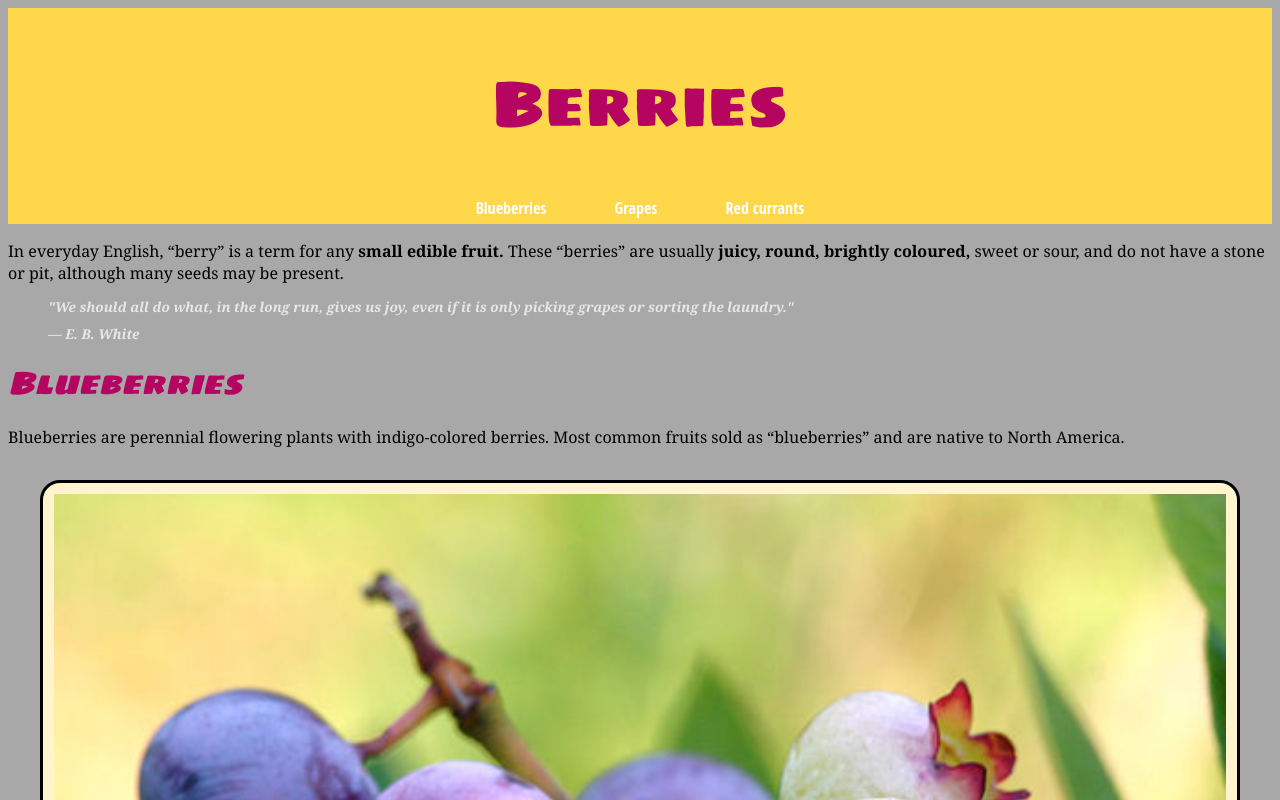
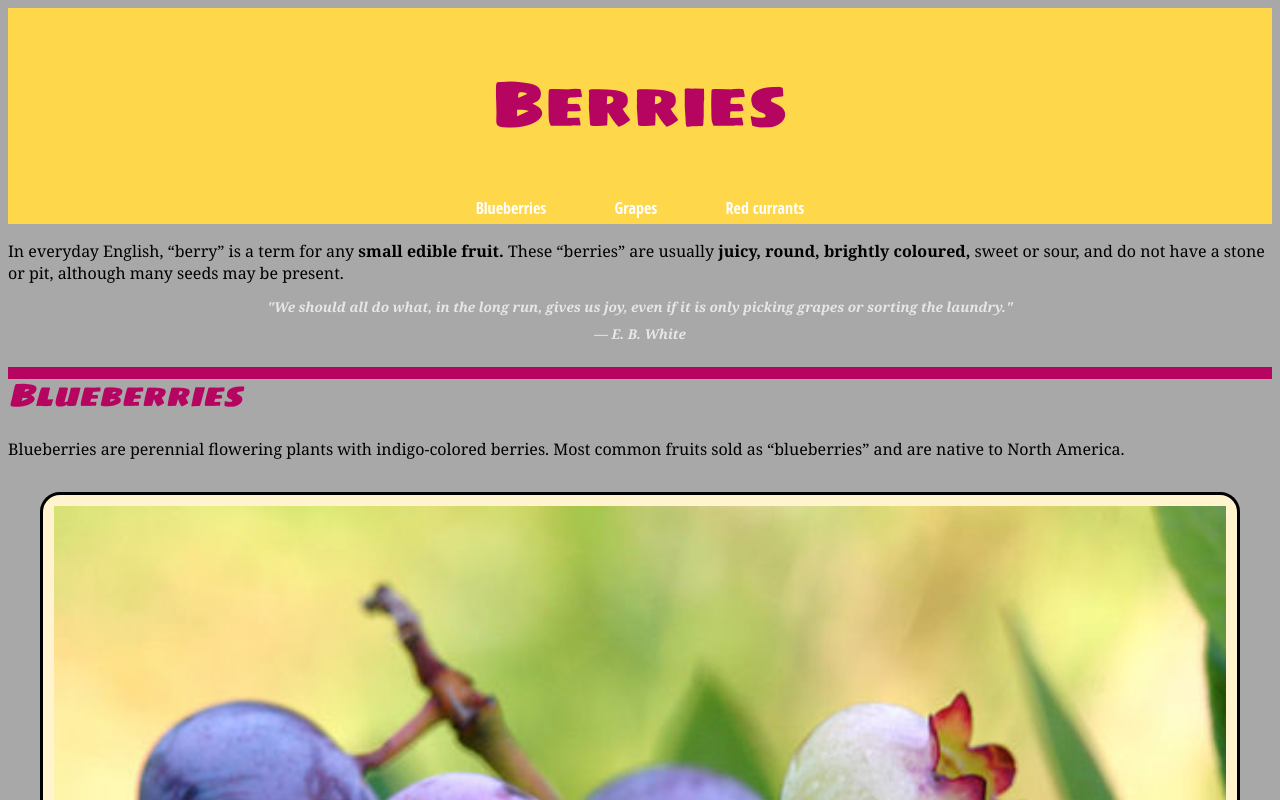
Before and after one commit to cassandrabarbe/project-1, a plain HTML site: page index.html in a window 1280 px wide. Shown: the top 800 px of the page. Drawn offline with Linux system fonts and the light colour scheme.

Commit message:
changed block-quote

```diff
--- a/css/main.css
+++ b/css/main.css
@@ -79,6 +79,7 @@ h2 {
   font-family: 'Sigmar One', sans-serif;
   line-height: 1;
   color: #b50560;
+  border-top: solid 0.75rem;
 }
 
 em {
@@ -98,6 +99,7 @@ blockquote {
   font-family: 'georgia', sans-serif;
   line-height: 1;
   color: #e9e6e7;
+  text-align: center;
 }
 
 
```
